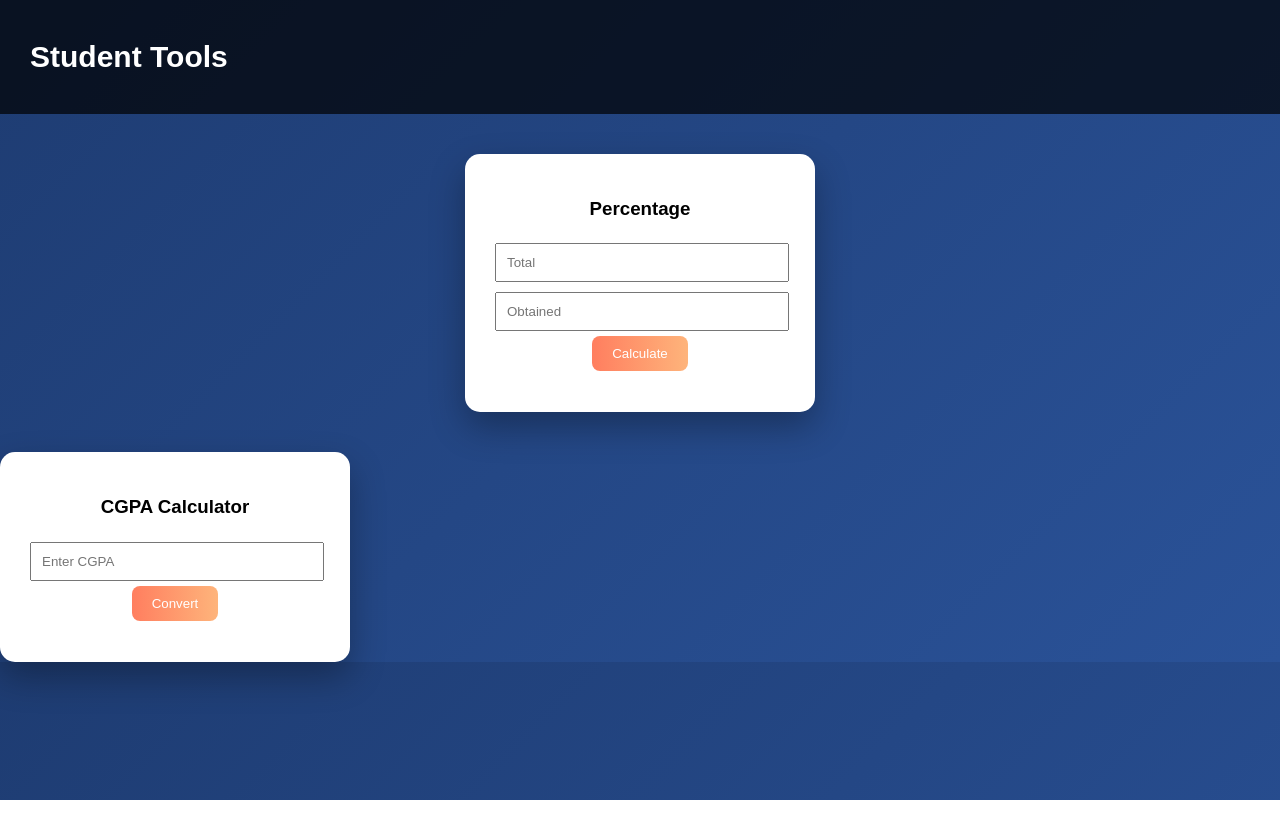
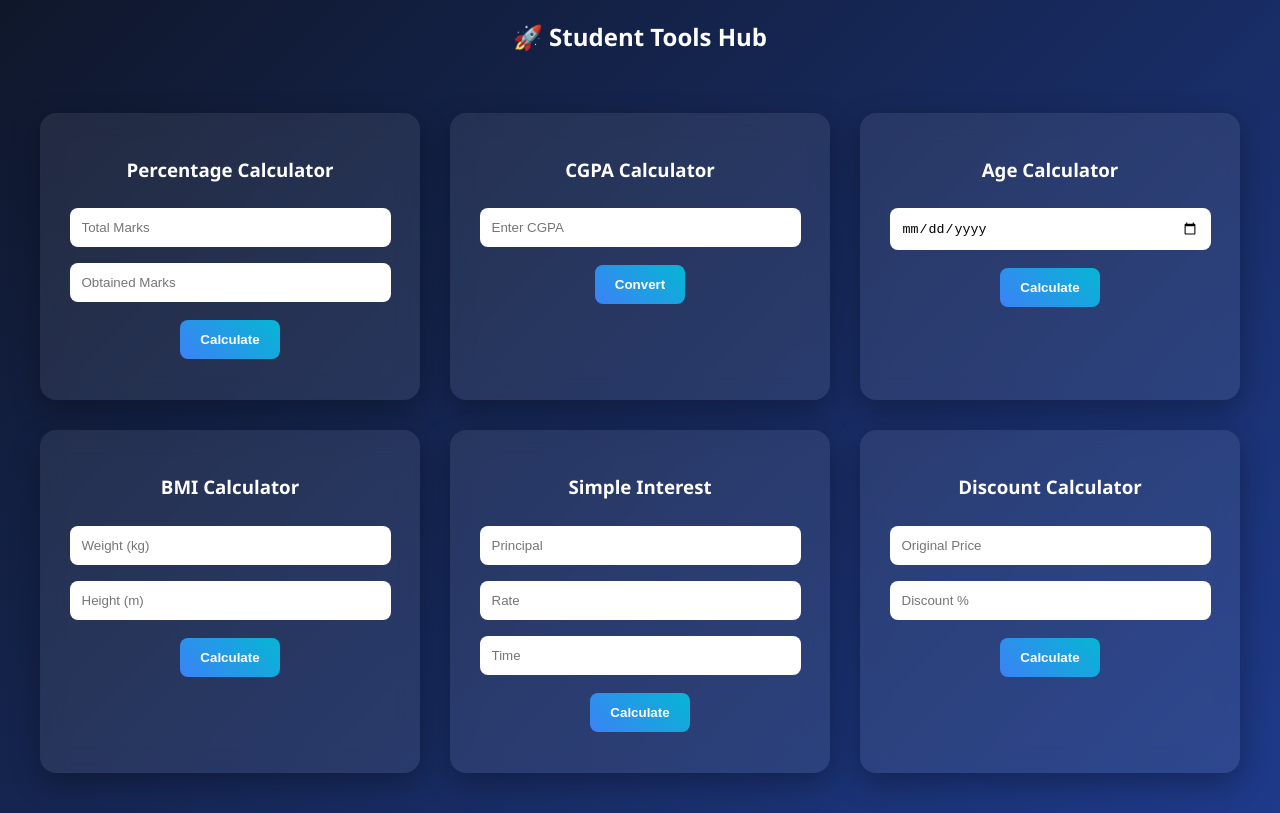
Before and after one commit to ritu35888-droid/student-tools-ishit, a plain HTML site: page index.html in a window 1280 px wide. Drawn offline with Linux system fonts and the light colour scheme.

Commit message:
Add files via upload

```diff
--- a/index.html
+++ b/index.html
@@ -2,83 +2,87 @@
 <html lang="en">
 <head>
 <meta charset="UTF-8">
+<meta name="viewport" content="width=device-width, initial-scale=1.0">
 <title>Student Tools Hub</title>
 
 <style>
 body {
   margin: 0;
-  font-family: Arial;
-  background: linear-gradient(135deg, #1e3c72, #2a5298);
+  font-family: 'Segoe UI', sans-serif;
+  background: linear-gradient(135deg, #0f172a, #1e3a8a);
+  color: white;
 }
 
 .navbar {
-  background: rgba(0,0,0,0.7);
-  color: white;
-  padding: 15px 30px;
-  font-size: 20px;
+  padding: 20px;
+  font-size: 24px;
+  font-weight: bold;
+  text-align: center;
 }
 
 .container {
+  display: grid;
+  grid-template-columns: repeat(auto-fit, minmax(280px, 1fr));
+  gap: 30px;
   padding: 40px;
-  display: flex;
-  flex-wrap: wrap;
-  justify-content: center;
-  align-items: center;
-  gap: 30px;
 }
 
 .card {
-  background: white;
+  background: rgba(255, 255, 255, 0.08);
+  backdrop-filter: blur(12px);
   padding: 25px;
-  width: 300px;
-  border-radius: 15px;
+  border-radius: 16px;
+  box-shadow: 0 10px 30px rgba(0,0,0,0.3);
   text-align: center;
-  box-shadow: 0 15px 35px rgba(0,0,0,0.3);
   transition: 0.3s;
 }
 
 .card:hover {
-  transform: translateY(-10px);
+  transform: translateY(-8px) scale(1.03);
+  box-shadow: 0 20px 40px rgba(0,0,0,0.5);
 }
 
 input {
   width: 90%;
-  padding: 10px;
-  margin: 5px;
+  padding: 12px;
+  margin: 8px 0;
+  border-radius: 8px;
+  border: none;
 }
 
 button {
-  padding: 10px 20px;
-  background: linear-gradient(to right, #ff7e5f, #feb47b);
+  margin-top: 10px;
+  padding: 12px 20px;
   border: none;
+  border-radius: 8px;
+  background: linear-gradient(45deg, #3b82f6, #06b6d4);
   color: white;
-  border-radius: 8px;
+  font-weight: bold;
   cursor: pointer;
 }
 
 button:hover {
-  opacity: 0.8;
+  transform: scale(1.05);
 }
 </style>
 </head>
 
 <body>
 
-<div class="navbar">
-  <h2>Student Tools</h2>
-</div>
+<div class="navbar">🚀 Student Tools Hub</div>
 
 <div class="container">
 
+<!-- Percentage -->
 <div class="card">
-  <h3>Percentage</h3>
-  <input id="total" placeholder="Total">
-  <input id="obtained" placeholder="Obtained">
+<h3>Percentage Calculator</h3>
+<input id="total" placeholder="Total Marks">
+<input id="obtained" placeholder="Obtained Marks">
 <button onclick="calc()">Calculate</button>
 <p id="res"></p>
 </div>
 
-</div>
+<!-- CGPA -->
 <div class="card">
 <h3>CGPA Calculator</h3>
 <input id="cgpa" placeholder="Enter CGPA">
@@ -86,16 +90,93 @@ button:hover {
 <p id="cgpaRes"></p>
 </div>
 
+<!-- Age -->
+<div class="card">
+<h3>Age Calculator</h3>
+<input type="date" id="dob">
+<button onclick="ageCalc()">Calculate</button>
+<p id="ageRes"></p>
+</div>
+
+<!-- BMI -->
+<div class="card">
+<h3>BMI Calculator</h3>
+<input id="weight" placeholder="Weight (kg)">
+<input id="height" placeholder="Height (m)">
+<button onclick="bmiCalc()">Calculate</button>
+<p id="bmiRes"></p>
+</div>
+
+<!-- Interest -->
+<div class="card">
+<h3>Simple Interest</h3>
+<input id="p" placeholder="Principal">
+<input id="r" placeholder="Rate">
+<input id="t" placeholder="Time">
+<button onclick="siCalc()">Calculate</button>
+<p id="siRes"></p>
+</div>
+
+<!-- Discount -->
+<div class="card">
+<h3>Discount Calculator</h3>
+<input id="price" placeholder="Original Price">
+<input id="disc" placeholder="Discount %">
+<button onclick="discCalc()">Calculate</button>
+<p id="discRes"></p>
+</div>
+
+</div>
+
 <script>
+
+// Percentage
+function calc(){
+let t = document.getElementById("total").value;
+let o = document.getElementById("obtained").value;
+document.getElementById("res").innerText = (o/t*100).toFixed(2) + "%";
+}
+
+// CGPA
 function cgpaCalc(){
 let c = document.getElementById("cgpa").value;
-  document.getElementById("cgpaRes").innerText = (c*9.5).toFixed(2)+"%";
+document.getElementById("cgpaRes").innerText = (c*9.5).toFixed(2) + "%";
 }
-function calc(){
-  let t=document.getElementById("total").value;
-  let o=document.getElementById("obtained").value;
-  document.getElementById("res").innerText = (o/t*100).toFixed(2)+"%";
+
+// Age
+function ageCalc(){
+let dob = new Date(document.getElementById("dob").value);
+let diff = Date.now() - dob.getTime();
+let age = new Date(diff).getUTCFullYear() - 1970;
+document.getElementById("ageRes").innerText = age + " Years";
 }
+
+// BMI
+function bmiCalc(){
+let w = document.getElementById("weight").value;
+let h = document.getElementById("height").value;
+let bmi = (w/(h*h)).toFixed(2);
+document.getElementById("bmiRes").innerText = "BMI: " + bmi;
+}
+
+// Interest
+function siCalc(){
+let p = document.getElementById("p").value;
+let r = document.getElementById("r").value;
+let t = document.getElementById("t").value;
+let si = (p*r*t)/100;
+document.getElementById("siRes").innerText = "SI: " + si;
+}
+
+// Discount
+function discCalc(){
+let price = document.getElementById("price").value;
+let d = document.getElementById("disc").value;
+let final = price - (price*d/100);
+document.getElementById("discRes").innerText = "Final Price: " + final;
+}
+
 </script>
+
 </body>
 </html>
```
Lines whose indentation alone changed are shown as unchanged.
